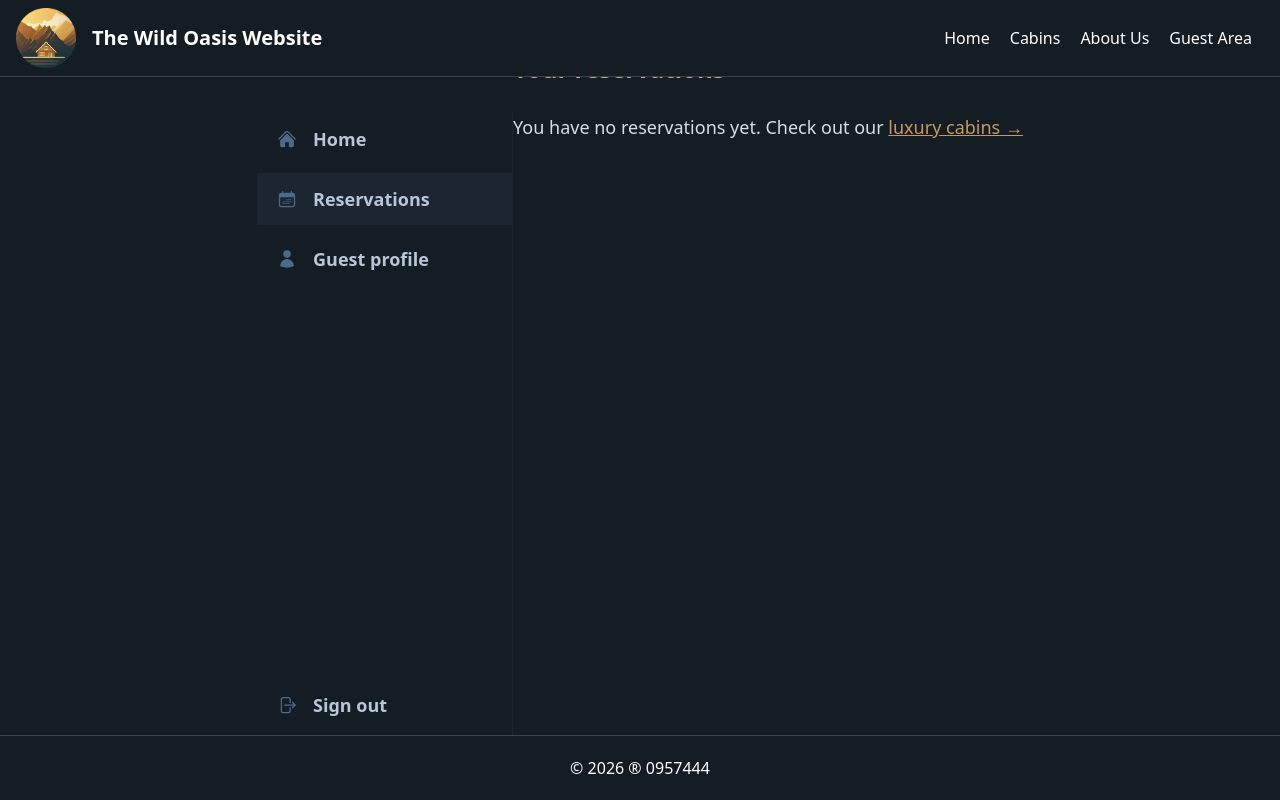
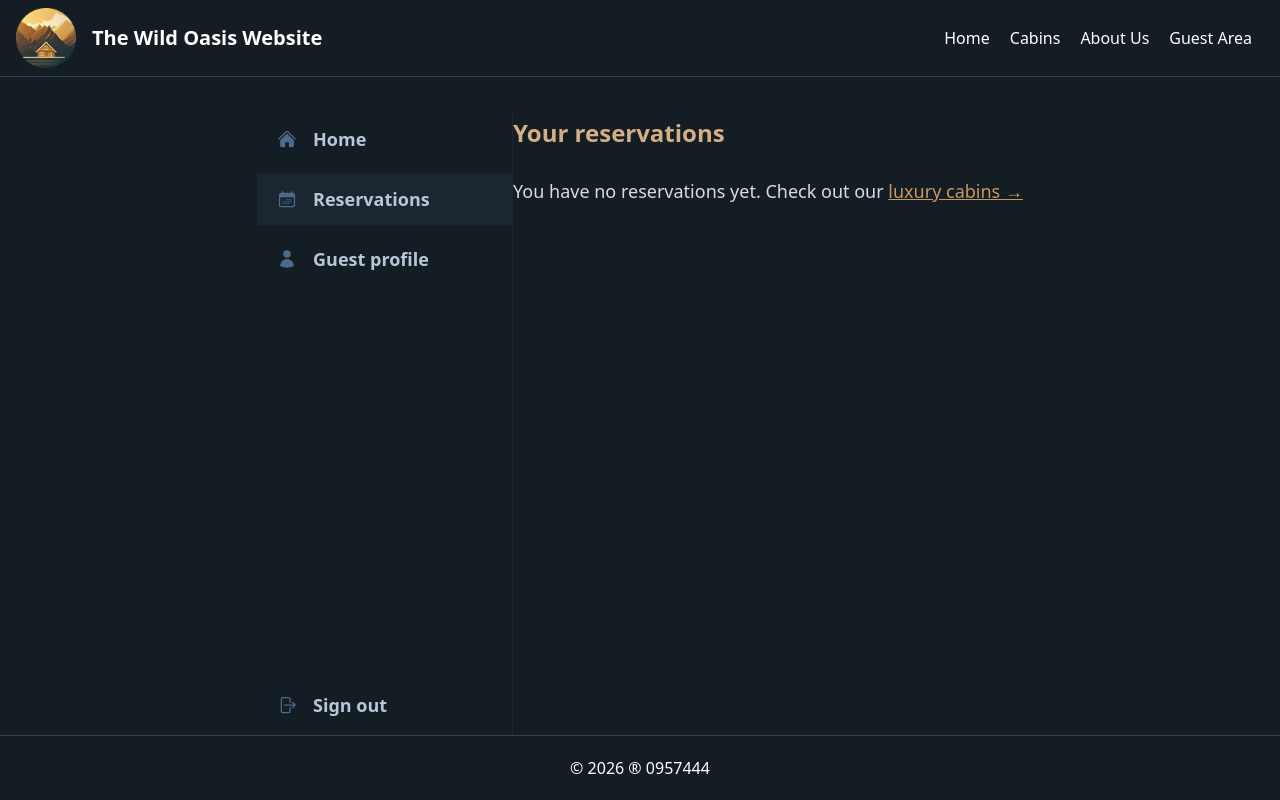
Before and after one commit to Sen12345/the-wild-oasis-website, a Next.js app: page /account/reservation in a window 1280 px wide. Built offline with nearby package versions, Linux system fonts and the light colour scheme; no server answers; the database is empty.

Commit message:
Add padding to guest area main page

```diff
--- a/app/account/reservation/edit/[bookingId]/page.js
+++ b/app/account/reservation/edit/[bookingId]/page.js
@@ -10,7 +10,7 @@ export default async function Page({ params }) {
   const { maxCapacity } = await getCabin(cabinId);
 
   return (
-    <div>
+    <div className="mt-16">
       <h2 className="font-semibold text-2xl text-accent-400 mb-7">
         Edit Reservation #{bookingId}
       </h2>
--- a/app/account/reservation/page.js
+++ b/app/account/reservation/page.js
@@ -13,7 +13,7 @@ export default async function Page() {
   // const bookings = [];
 
   return (
-    <div>
+    <div className="mt-16">
       <h2 className="font-semibold text-2xl text-accent-400 mb-7">
         Your reservations
       </h2>
```
